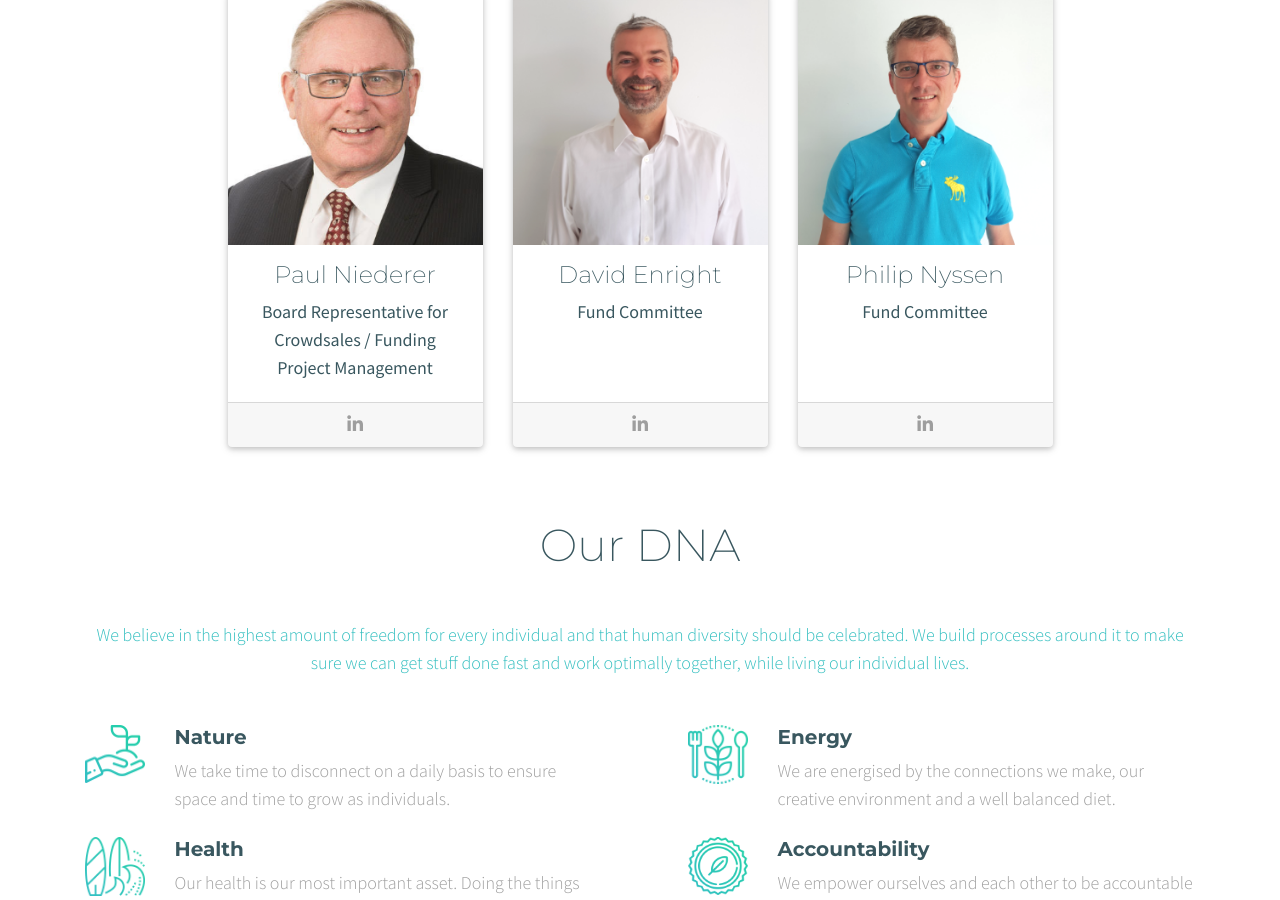
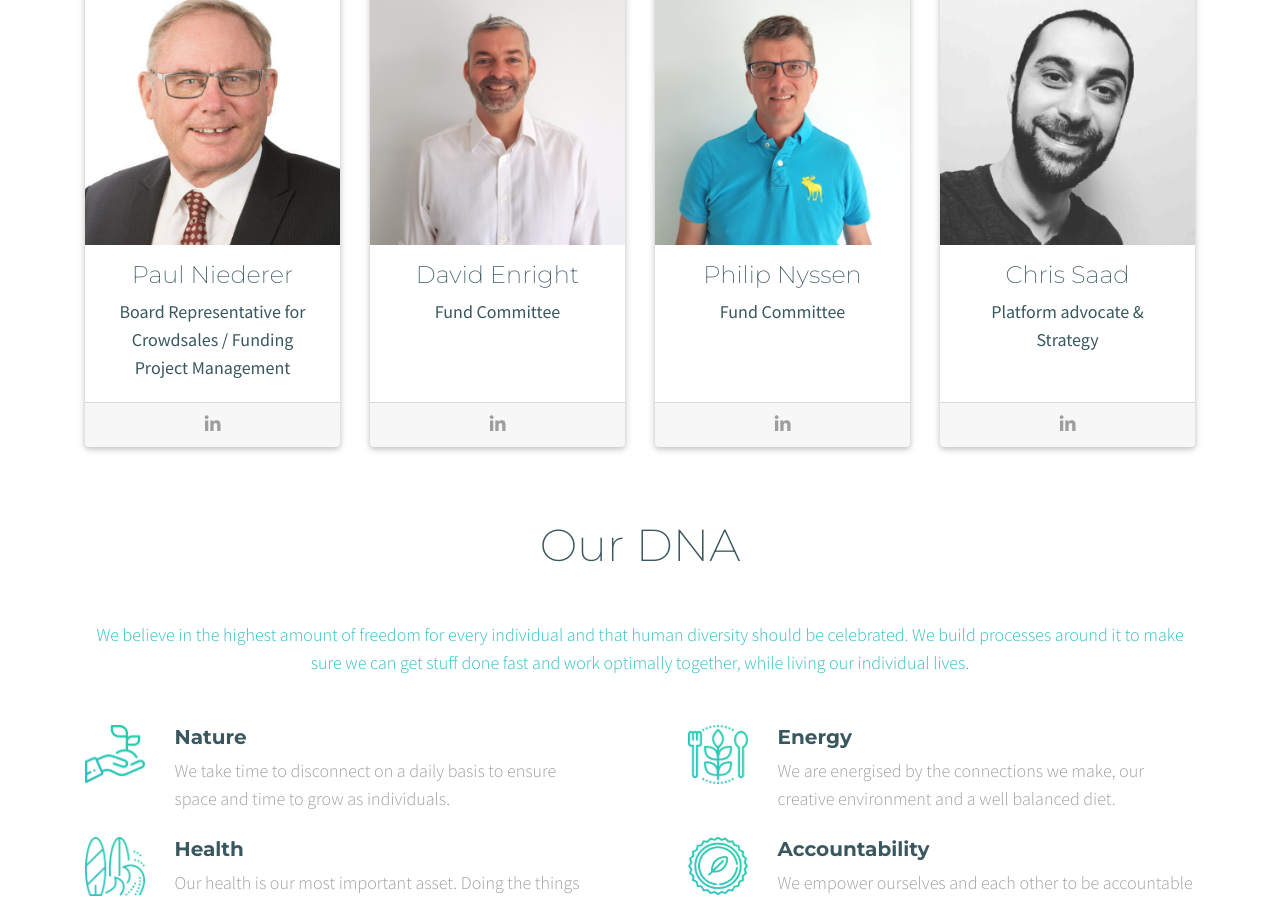
Before and after one commit to enhancedsociety/old-website, a Jekyll site: the page built from index.html, in a window 1280 px wide and 900 px high, scrolled down 5069 px. Built offline with Jekyll 4.4.1, drawn with Linux system fonts in a browser that asks for light colours; nearby versions of some CDN libraries; a script that is not in the unit is left out.

Commit message:
Added Chris

```diff
--- a/_data/advisors.yml
+++ b/_data/advisors.yml
@@ -32,3 +32,8 @@
   image: philip.png
   title: Fund Committee
   linkedin: https://www.linkedin.com/in/phillip-nyssen-5b0125/
+
+- name: Chris Saad
+  image: chris.png
+  title: Platform advocate & Strategy
+  linkedin: https://www.linkedin.com/in/chrissaad/
```
